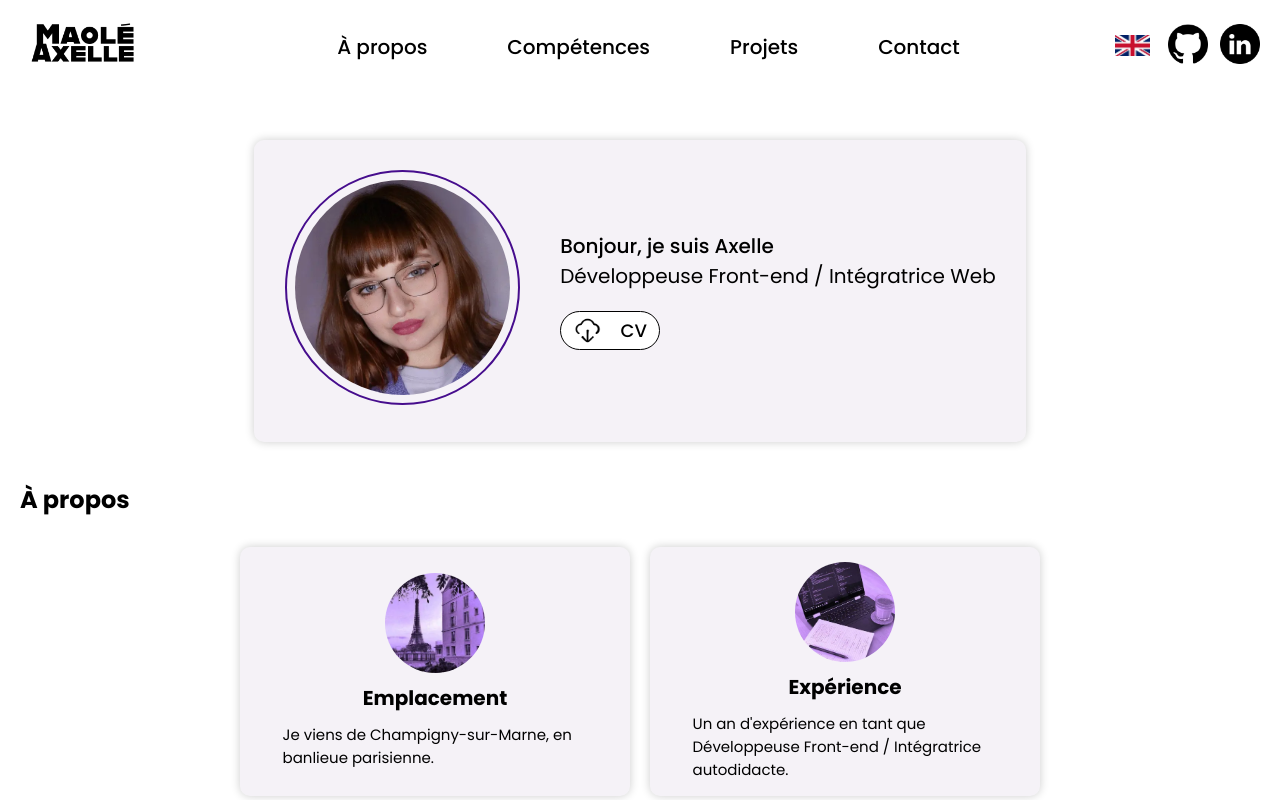
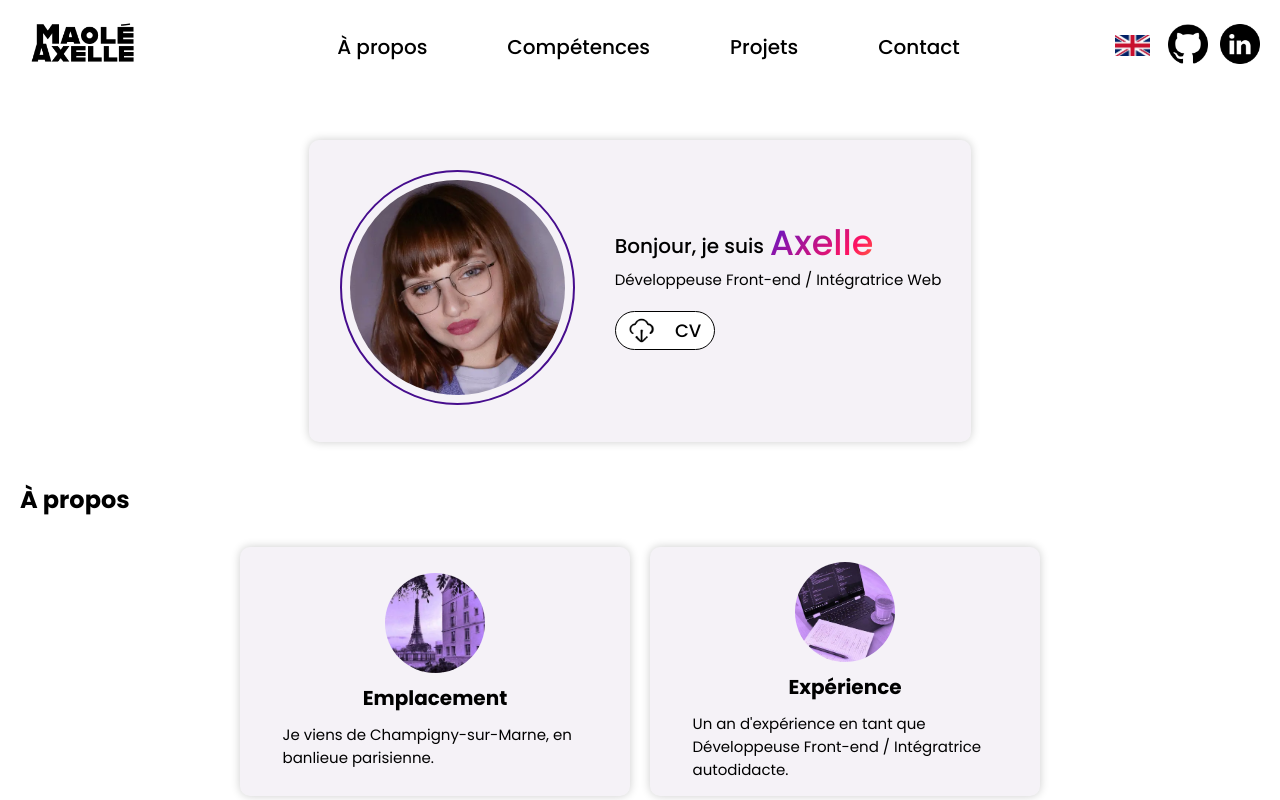
Before and after one commit to axllema/Portfolio, a React (Vite) app: page / in a window 1280 px wide. Shown: the top 800 px of the page. Built offline with nearby package versions, Linux system fonts and the light colour scheme.

Commit message:
animation on name in starter

```diff
--- a/src/components/starter.jsx
+++ b/src/components/starter.jsx
@@ -34,7 +34,8 @@ function Starter() {
                 </div>
 
                 <div className="about-me">
-                <h2 className="about-me-title">{StarterTranslations[language].starter_hello || "Bonjour, je suis Axelle" }</h2>
+                <h2 className="about-me-title">{StarterTranslations[language].starter_hello || "Bonjour, je suis" }</h2>
+                <p className="about-me-name"> Axelle</p>
                 <p className="about-me-content">{StarterTranslations[language].starter_role || "Développeuse Front-end / Intégratrice Web"}</p>
 
 
--- a/src/scss/components/_starter.scss
+++ b/src/scss/components/_starter.scss
@@ -13,6 +13,7 @@
 }
 
 .about-me-container {
+    position: relative;
     display: flex;
     flex-direction: row;
     justify-content: center;
@@ -26,6 +27,36 @@
 
 .about-me {
 
+    &-name {
+        position: absolute;
+        top: 76px;
+        right: 98px;
+        font-size: 35px;
+        font-weight: 500;
+
+        background-image: linear-gradient(
+            -225deg,
+            #b819d7 5%,
+            #6915c0 29%,
+            #ff1361 67%,
+            #fff800 100%
+        );
+
+        background-size: 200% auto;
+        color: #fff;
+        background-clip: text;
+
+        -webkit-background-clip: text;
+        -webkit-text-fill-color: transparent;
+        animation: textclip 2s linear infinite;
+        }
+
+        @keyframes textclip {
+        to {
+            background-position: 200% center;
+        }
+}
+
     &-title {
         font-family: 'Poppins', sans-serif;
         font-size: 20px;
@@ -34,8 +65,9 @@
 
     &-content {
         font-family: 'Poppins', sans-serif;
-        font-size: 20px;
+        font-size: 15px;
         font-weight: 400;
+        padding-top: 7px;
     }
 
     &-button {
--- a/src/translation/StarterTranslation.jsx
+++ b/src/translation/StarterTranslation.jsx
@@ -1,13 +1,13 @@
 const HomepageTranslations = {
     fr: {
-        starter_hello: "Bonjour, je suis Axelle",
+        starter_hello: "Bonjour, je suis",
         starter_role: "Développeuse Front-end / Intégratrice Web",
         starter_cv_button: "CV",
         starter_portrait_alt: "Portrait d'Axelle Maolé, la développeuse",
         starter_download_alt: "Télécharger"
     },
     en: {
-        starter_hello: "Hello, I'm Axelle",
+        starter_hello: "Hello, I'm",
         starter_role: "Front-end Developer / Web Integrator",
         starter_cv_button: "CV",
         starter_portrait_alt: "Portrait of Axelle Maolé, the developer",
```
